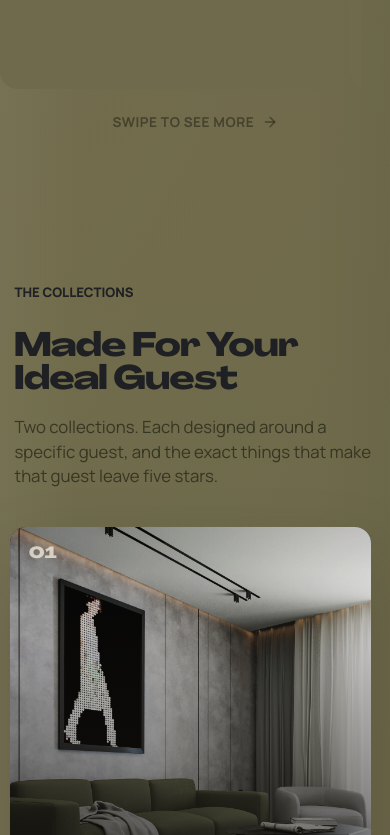
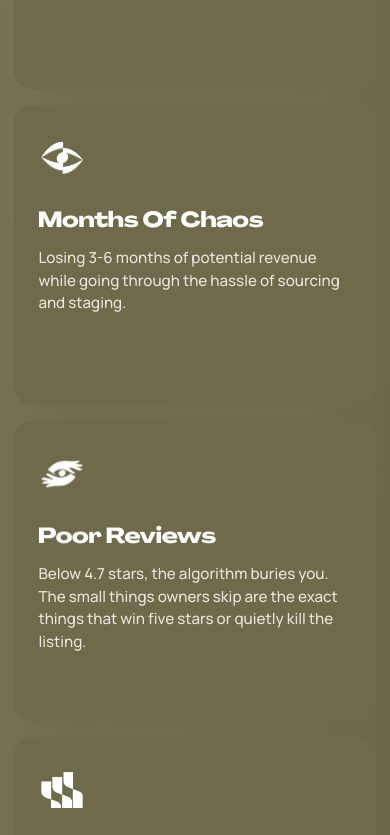
Before and after one commit to MYND-Team/OBE, a React (Vite) app in the folder OBE/: page / in a window 390 px wide. Shown: the part 3129-3964 px from the top of the page. Built offline with nearby package versions, Linux system fonts and the light colour scheme.

Commit message:
Revert Costly Mistakes to a plain vertical stack on mobile, no swipe carousel

```diff
--- a/OBE/src/components/Home.jsx
+++ b/OBE/src/components/Home.jsx
@@ -4,7 +4,6 @@ import { gsap } from "gsap";
 import { ScrollTrigger } from "gsap/ScrollTrigger";
 import {
   ArrowDown,
-  ArrowRight,
   ArrowUpRight,
   ChevronLeft,
   ChevronRight,
@@ -551,10 +550,6 @@ export function Home() {
             </article>
           ))}
         </div>
-        <p className="mistakes__swipe-hint" aria-hidden="true">
-          Swipe to see more
-          <ArrowRight size={16} aria-hidden="true" />
-        </p>
       </section>
       <section className="collections section" id="collections">
         <div className="collections__editorial" data-reveal>
```
Also changed, not shown: OBE/src/styles.css.
